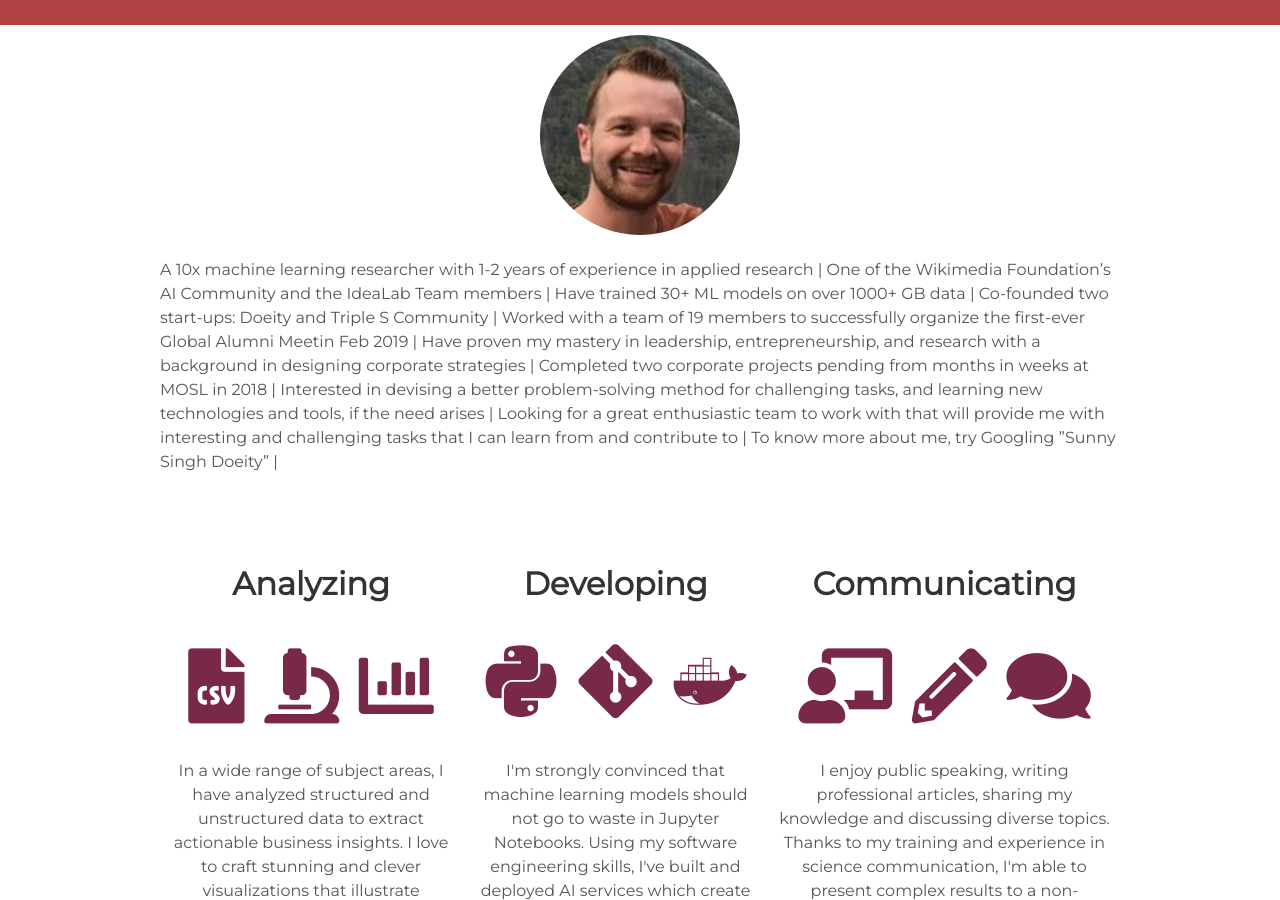
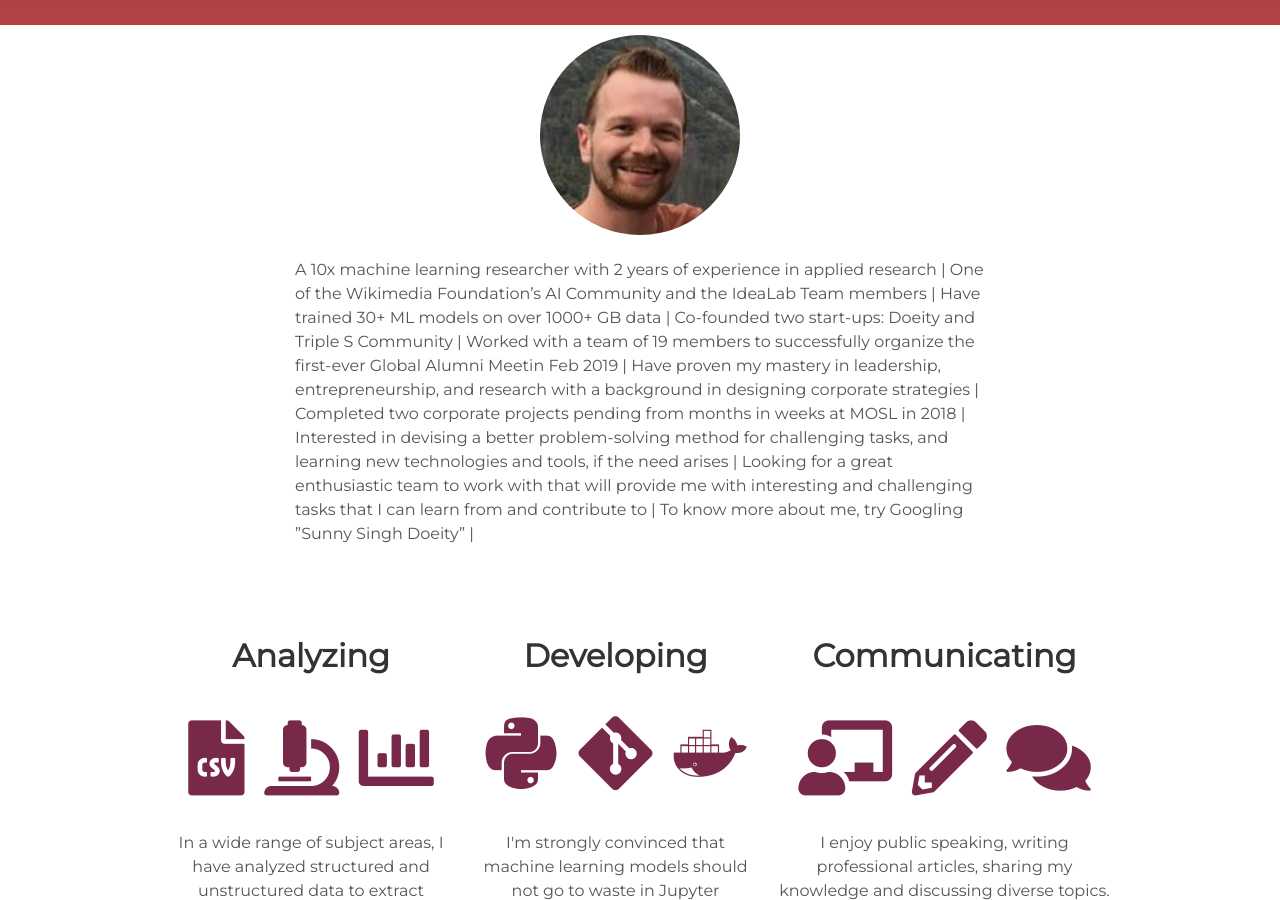
Before and after one commit to arkadee/arkadee.github.io, a Jekyll site: the page built from index.html, in a window 1280 px wide and 900 px high, scrolled down 875 px. Built offline with Jekyll 4.4.1, drawn with Linux system fonts in a browser that asks for light colours.

Commit message:
Update about.html

```diff
--- a/_includes/about.html
+++ b/_includes/about.html
@@ -2,9 +2,9 @@
    <img src="assets/img/avatar.png" alt="Avatar">
 </div>
 
-<div>
-  <p  align=”justify”>
-   A 10x machine learning researcher with 1-2 years of experience in applied research | One of the Wikimedia Foundation’s AI Community and the IdeaLab Team members | Have trained 30+ ML models on over 1000+ GB data | Co-founded two start-ups: Doeity and Triple S Community | Worked with a team of 19 members to successfully organize the first-ever Global Alumni Meetin Feb 2019 | Have proven my mastery in leadership, entrepreneurship, and research with a background in designing corporate strategies | Completed two corporate projects pending from months in weeks at MOSL in 2018 | Interested in devising a better problem-solving method for challenging tasks, and learning new technologies and tools, if the need arises | Looking for a great enthusiastic team to work with that will provide me with interesting and challenging tasks that I can learn from and contribute to | To know more about me, try Googling ”Sunny Singh Doeity” |
+<div style="margin-left: 135px; margin-right: 135px;">
+  <p text-align=”justify”>
+   A 10x machine learning researcher with 2 years of experience in applied research | One of the Wikimedia Foundation’s AI Community and the IdeaLab Team members | Have trained 30+ ML models on over 1000+ GB data | Co-founded two start-ups: Doeity and Triple S Community | Worked with a team of 19 members to successfully organize the first-ever Global Alumni Meetin Feb 2019 | Have proven my mastery in leadership, entrepreneurship, and research with a background in designing corporate strategies | Completed two corporate projects pending from months in weeks at MOSL in 2018 | Interested in devising a better problem-solving method for challenging tasks, and learning new technologies and tools, if the need arises | Looking for a great enthusiastic team to work with that will provide me with interesting and challenging tasks that I can learn from and contribute to | To know more about me, try Googling ”Sunny Singh Doeity” |
   </p>
 </div>
 
```
